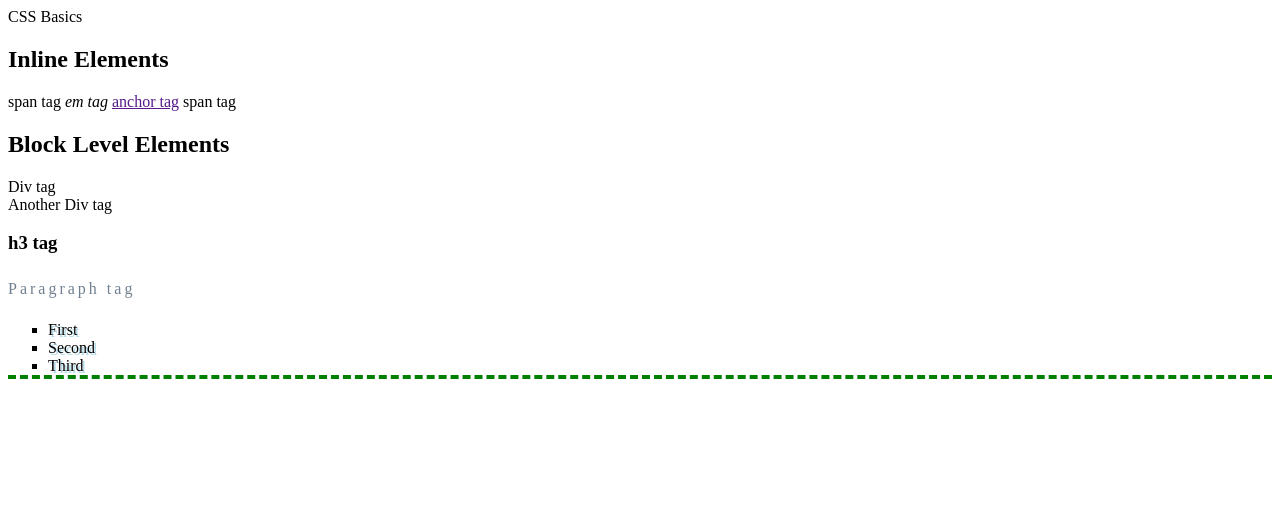
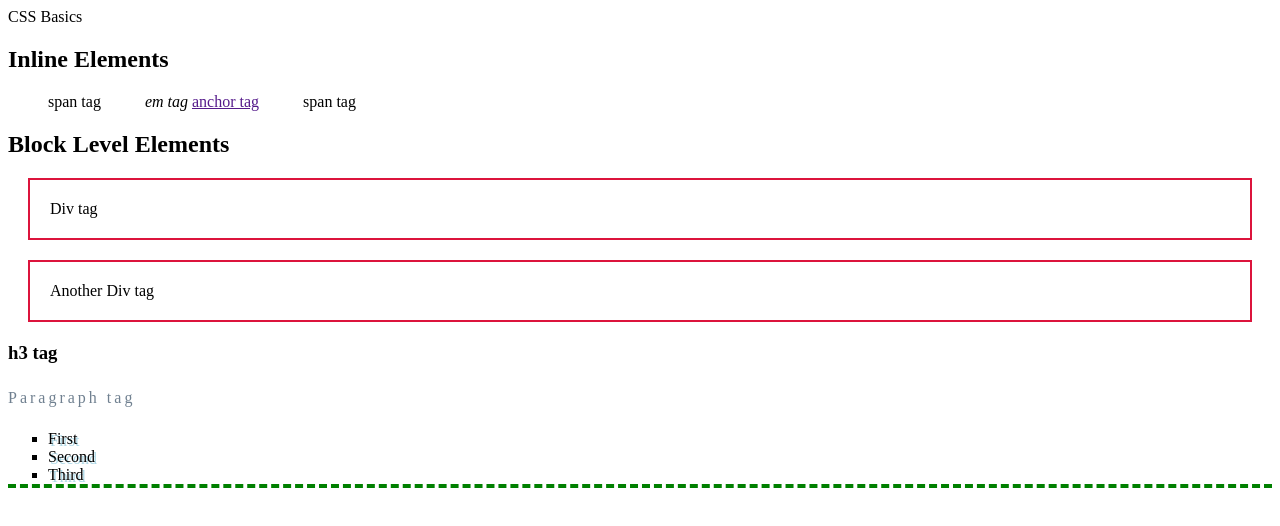
Before and after one commit to celikerde/html-css, a plain HTML site: page 4/index2.html in a window 1280 px wide. Drawn offline with Linux system fonts and the light colour scheme.

Commit message:
4th has been finished.

```diff
--- a/4/styles.css
+++ b/4/styles.css
@@ -22,3 +22,16 @@ li{
     list-style-type: square;
     text-shadow: 2px 2px lightblue;
 }
+span{
+    /*display: block;*/
+    margin: 20px;
+    padding: 20px;
+
+}
+
+div{
+   /* display: inline;*/
+   border: 2px solid crimson;
+   margin: 20px;
+   padding: 20px;
+}
```
